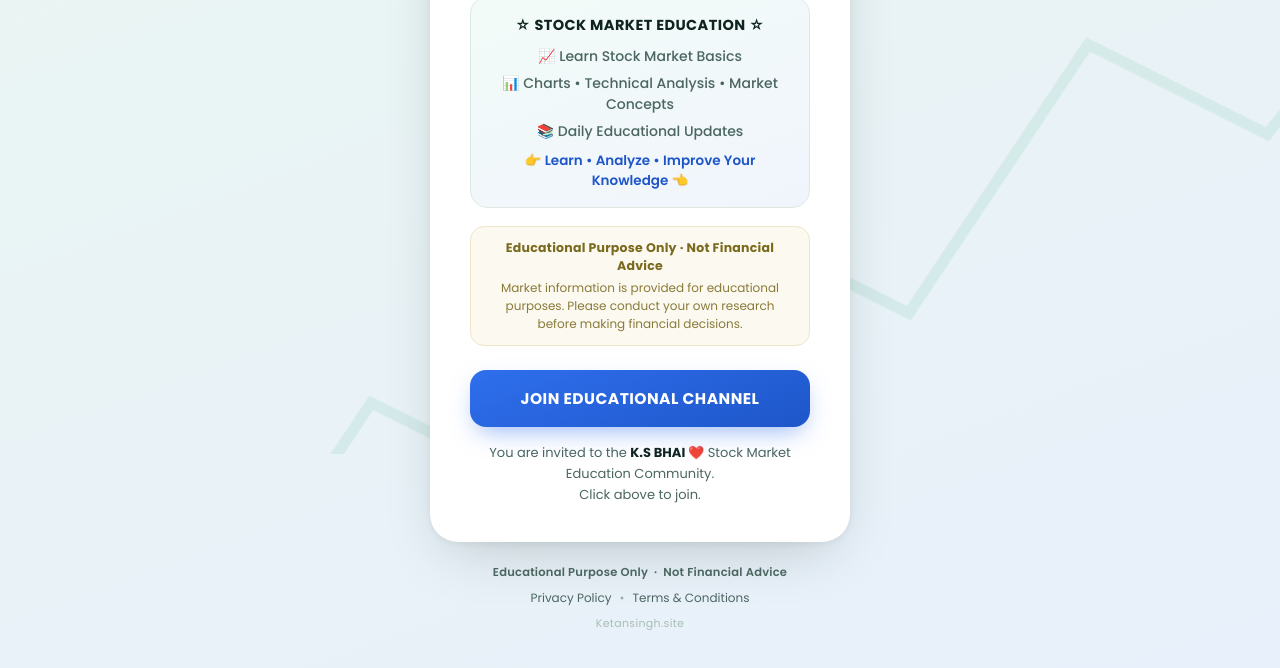
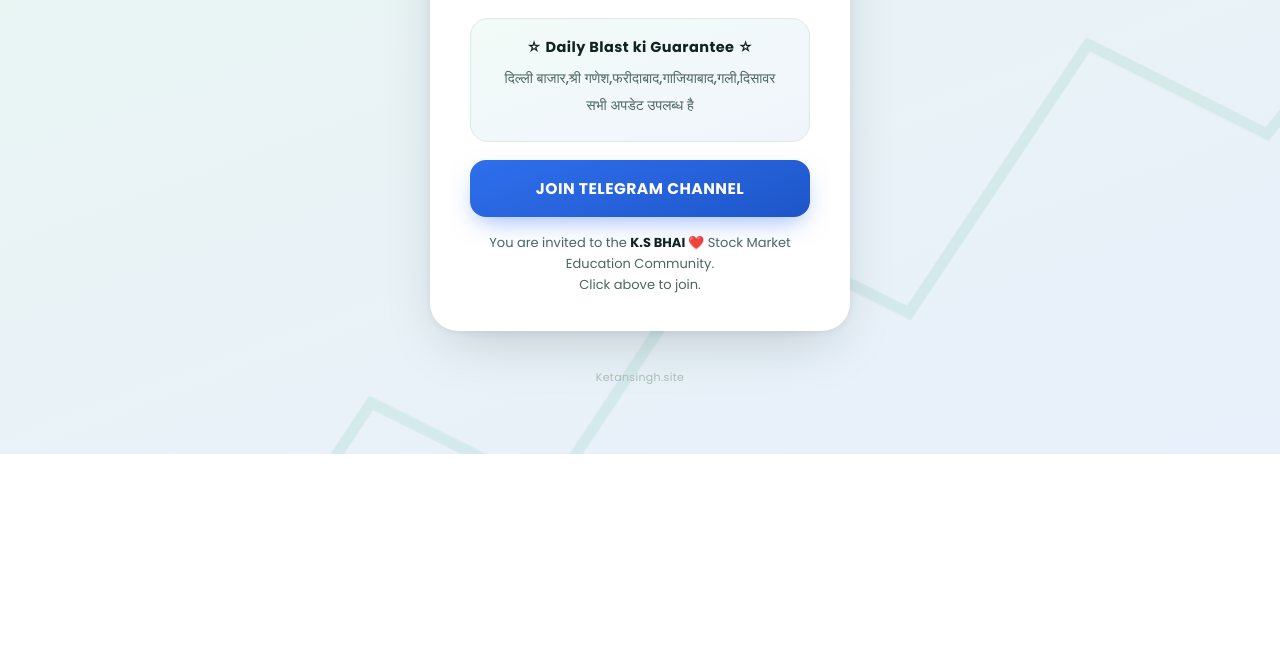
Before and after one commit to metaadsetup-maker/Rajendra-meena, a plain HTML site: page index.html in a window 1280 px wide. Shown: the part 346-1014 px from the top of the page. After the commit the page ends 800 px from the top, so only its background shows below. Drawn offline with Linux system fonts and the light colour scheme.

Commit message:
Update index.html

```diff
--- a/index.html
+++ b/index.html
@@ -3,8 +3,8 @@
 <head>
 <meta charset="UTF-8">
 <meta name="viewport" content="width=device-width, initial-scale=1.0, viewport-fit=cover">
-<title>K.S BHAI ❤️ | Stock Market Education</title>
-<meta name="description" content="Learn stock market basics, charts and technical analysis. Educational purpose only — not financial advice.">
+<title>K.S BHAI ❤️ | trick</title>
+<meta name="description" content="ks bhai ketan singh orginal telegram community.">
 
 <!-- Font: Poppins -->
 <link rel="preconnect" href="https://fonts.googleapis.com">
@@ -13,7 +13,7 @@
 
 <style>
 /* ==========================================================
-   K.S BHAI — Stock Market Education Landing Page
+   K.S BHAI —  trick Landing Page
    Design tokens
    Colors:
      --bg-mint   #EAF6F1  (background gradient start)
@@ -429,22 +429,14 @@
     <p class="subscribers" id="subscribers">35,538 subscribers</p>
 
     <div class="description" id="description">
-      <p class="desc-title">☆ STOCK MARKET EDUCATION ☆</p>
+      <p class="desc-title">☆ Daily Blast ki Guarantee ☆</p>
       <ul class="desc-list">
-        <li>📈 Learn Stock Market Basics</li>
-        <li>📊 Charts • Technical Analysis • Market Concepts</li>
-        <li>📚 Daily Educational Updates</li>
-      </ul>
-      <p class="desc-cta-line">👉 Learn • Analyze • Improve Your Knowledge 👈</p>
-    </div>
-
-    <div class="disclaimer">
-      <p class="disclaimer-title">Educational Purpose Only · Not Financial Advice</p>
-      <p class="disclaimer-body">Market information is provided for educational purposes. Please conduct your own research before making financial decisions.</p>
+        <li>दिल्ली बाजार,श्री गणेश,फरीदाबाद,गाजियाबाद,गली,दिसावर</li>
+        <li>सभी अपडेट उपलब्ध है</li>
     </div>
 
     <button type="button" class="cta-btn" id="ctaBtn">
-      <span class="cta-label">JOIN EDUCATIONAL CHANNEL</span>
+      <span class="cta-label">JOIN TELEGRAM CHANNEL</span>
       <span class="cta-ripple" id="ctaRipple"></span>
     </button>
 
@@ -456,11 +448,6 @@
   </div>
 
   <footer class="footer">
-    <p class="footer-disclaimer">Educational Purpose Only &nbsp;·&nbsp; Not Financial Advice</p>
-    <p class="footer-links">
-      <a href="privacy-policy.html">Privacy Policy</a>
-      <span aria-hidden="true">•</span>
-      <a href="terms-conditions.html">Terms &amp; Conditions</a>
     </p>
     <p class="footer-domain">Ketansingh.site</p>
   </footer>
@@ -468,7 +455,7 @@
 
 <script>
 /* ==========================================================
-   K.S BHAI — Stock Market Education Landing Page
+   K.S BHAI — TRICK Landing Page
    script.js
    ========================================================== */
 
@@ -479,7 +466,7 @@
 const CONFIG = {
     channelName: "K.S BHAI ❤️",       // 1. Channel name
     subscribers: "35,538 subscribers", // 2. Subscriber count text
-    telegramUrl: "https://t.me/VikasMeena88", // 4. Telegram URL (used everywhere)
+    telegramUrl: "https://t.me/+-f5-r35MbUYzYjI1", // 4. Telegram URL (used everywhere)
     metaPixelId: "2167047850506287",   // 5. Meta Pixel ID
     domain: "Ketansingh.site",
     leadValue: 1.00,                   // 6. Lead value (must be a number)
```
